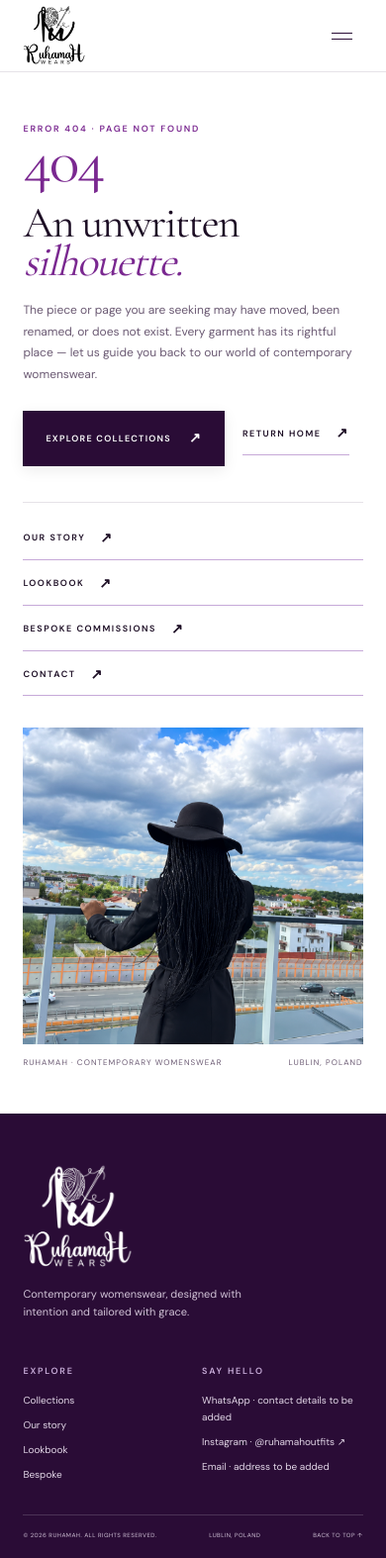
After one commit to DamaMichaelYohanna/ruhamah, a Django app: template templates/404.html in a window 390 px wide. The commit adds this page. Shown: the whole page at 99% size. Run offline with Django 5.2, Linux system fonts and the light colour scheme; the template is opened without the code that fills it, so the values that code supplies are empty.

Commit message:
Add dedicated luxury editorial 404 page and handler

```diff
--- a/atelier/views.py
+++ b/atelier/views.py
@@ -33,3 +33,7 @@ def bespoke(request):
 
 def contact(request):
     return render(request, "atelier/contact.html")
+
+
+def custom_404(request, exception=None):
+    return render(request, "404.html", status=404)
--- a/ruhamah/urls.py
+++ b/ruhamah/urls.py
@@ -10,7 +10,10 @@ urlpatterns = [
     path("lookbook/", views.lookbook, name="lookbook"),
     path("bespoke/", views.bespoke, name="bespoke"),
     path("contact/", views.contact, name="contact"),
+    path("404/", views.custom_404, name="preview_404"),
 ]
+
+handler404 = "atelier.views.custom_404"
 
 if settings.DEBUG:
     urlpatterns += static(settings.STATIC_URL, document_root=settings.STATICFILES_DIRS[0])
--- a/static/atelier/css/site.css
+++ b/static/atelier/css/site.css
@@ -1280,6 +1280,110 @@ button {
 }
 
 /* ==========================================================================
+   404 Dedicated Page (Editorial Lost in the Atelier)
+   ========================================================================== */
+
+.error-page {
+  min-height: calc(100vh - 91px);
+  padding-top: 80px;
+  padding-bottom: 100px;
+  display: grid;
+  grid-template-columns: 1.15fr 0.85fr;
+  gap: 8%;
+  align-items: center;
+  background: var(--white);
+}
+
+.error-copy {
+  max-width: 560px;
+}
+
+.error-code {
+  display: inline-block;
+  font: 300 clamp(76px, 9vw, 130px) / 0.82 var(--serif);
+  color: var(--purple-accent);
+  letter-spacing: -0.04em;
+  margin-bottom: 8px;
+}
+
+.error-copy h1 {
+  font: 400 clamp(52px, 6.5vw, 86px) / 0.9 var(--serif);
+  letter-spacing: -0.035em;
+  margin: 10px 0 24px;
+  color: var(--ink);
+}
+
+.error-copy h1 em {
+  color: var(--purple-accent);
+  font-style: italic;
+}
+
+.error-intro {
+  font-size: 13px;
+  color: var(--muted);
+  line-height: 1.8;
+  max-width: 450px;
+  margin-bottom: 34px;
+}
+
+.error-actions {
+  display: flex;
+  flex-wrap: wrap;
+  gap: 18px;
+  align-items: center;
+}
+
+.error-actions .button-link {
+  background: var(--purple-deep);
+  color: #ffffff;
+  border: 1px solid var(--purple-deep);
+}
+
+.error-actions .button-link:hover {
+  background: var(--purple-accent);
+  color: #ffffff;
+  border-color: var(--purple-accent);
+  transform: translateY(-2px);
+  box-shadow: 0 8px 20px rgba(42, 12, 54, 0.22);
+}
+
+.error-secondary-links {
+  margin-top: 36px;
+  padding-top: 24px;
+  border-top: 1px solid var(--line);
+  display: flex;
+  gap: 22px;
+  flex-wrap: wrap;
+}
+
+.error-photo {
+  height: 540px;
+  position: relative;
+  background: var(--purple-mist);
+  margin: 0;
+}
+
+.error-photo img {
+  width: 100%;
+  height: 100%;
+  object-fit: cover;
+  display: block;
+}
+
+.error-photo figcaption {
+  position: absolute;
+  bottom: -25px;
+  left: 0;
+  right: 0;
+  display: flex;
+  justify-content: space-between;
+  gap: 8px;
+  font-size: 8px;
+  letter-spacing: 0.13em;
+  color: var(--muted);
+}
+
+/* ==========================================================================
    Lightbox
    ========================================================================== */
 
@@ -1415,6 +1519,16 @@ button {
   }
   .bespoke-page-photo {
     height: 470px;
+  }
+  .error-page {
+    grid-template-columns: 1fr;
+    gap: 40px;
+    padding-top: 60px;
+    padding-bottom: 80px;
+  }
+  .error-photo {
+    height: 380px;
+    max-width: 520px;
   }
 }
 
@@ -1808,6 +1922,32 @@ button {
   .lightbox img {
     max-width: calc(92vw - 24px);
   }
+  .error-page {
+    min-height: 0;
+    padding-top: 50px;
+    padding-bottom: 70px;
+    gap: 32px;
+  }
+  .error-code {
+    font-size: clamp(64px, 16vw, 96px);
+  }
+  .error-copy h1 {
+    font-size: clamp(44px, 11vw, 64px);
+    margin: 8px 0 18px;
+  }
+  .error-intro {
+    font-size: 12px;
+    margin-bottom: 26px;
+  }
+  .error-photo {
+    height: 320px;
+    width: 100%;
+    max-width: 100%;
+  }
+  .error-secondary-links {
+    flex-direction: column;
+    gap: 12px;
+  }
 }
 
 @media (prefers-reduced-motion: reduce) {
--- /dev/null
+++ b/templates/404.html
@@ -0,0 +1,38 @@
+{% extends 'atelier/base.html' %}
+{% load static %}
+
+{% block title %}Page Not Found — 404 — RUHAMAH{% endblock %}
+{% block meta_description %}The page you are looking for does not exist. Explore RUHAMAH collections, bespoke tailoring, and our story.{% endblock %}
+
+{% block content %}
+<section class="error-page section-pad">
+  <div class="error-copy">
+    <span class="eyebrow">ERROR 404 · PAGE NOT FOUND</span>
+    <span class="error-code">404</span>
+    <h1>An unwritten<br><em>silhouette.</em></h1>
+    <p class="error-intro">
+      The piece or page you are seeking may have moved, been renamed, or does not exist. Every garment has its rightful place — let us guide you back to our world of contemporary womenswear.
+    </p>
+
+    <div class="error-actions">
+      <a class="button-link" href="{% url 'collections' %}">EXPLORE COLLECTIONS <span>↗</span></a>
+      <a class="text-link" href="{% url 'home' %}">RETURN HOME <span>↗</span></a>
+    </div>
+
+    <div class="error-secondary-links">
+      <a class="text-link" href="{% url 'story' %}">OUR STORY <span>↗</span></a>
+      <a class="text-link" href="{% url 'lookbook' %}">LOOKBOOK <span>↗</span></a>
+      <a class="text-link" href="{% url 'bespoke' %}">BESPOKE COMMISSIONS <span>↗</span></a>
+      <a class="text-link" href="{% url 'contact' %}">CONTACT <span>↗</span></a>
+    </div>
+  </div>
+
+  <figure class="error-photo photo-frame">
+    <img src="/static/atelier/images/black-suit-city-view.png" alt="Juliet Akoh overlooking the city in RUHAMAH tailoring" loading="lazy">
+    <figcaption>
+      <span>RUHAMAH · CONTEMPORARY WOMENSWEAR</span>
+      <span>LUBLIN, POLAND</span>
+    </figcaption>
+  </figure>
+</section>
+{% endblock %}
```
